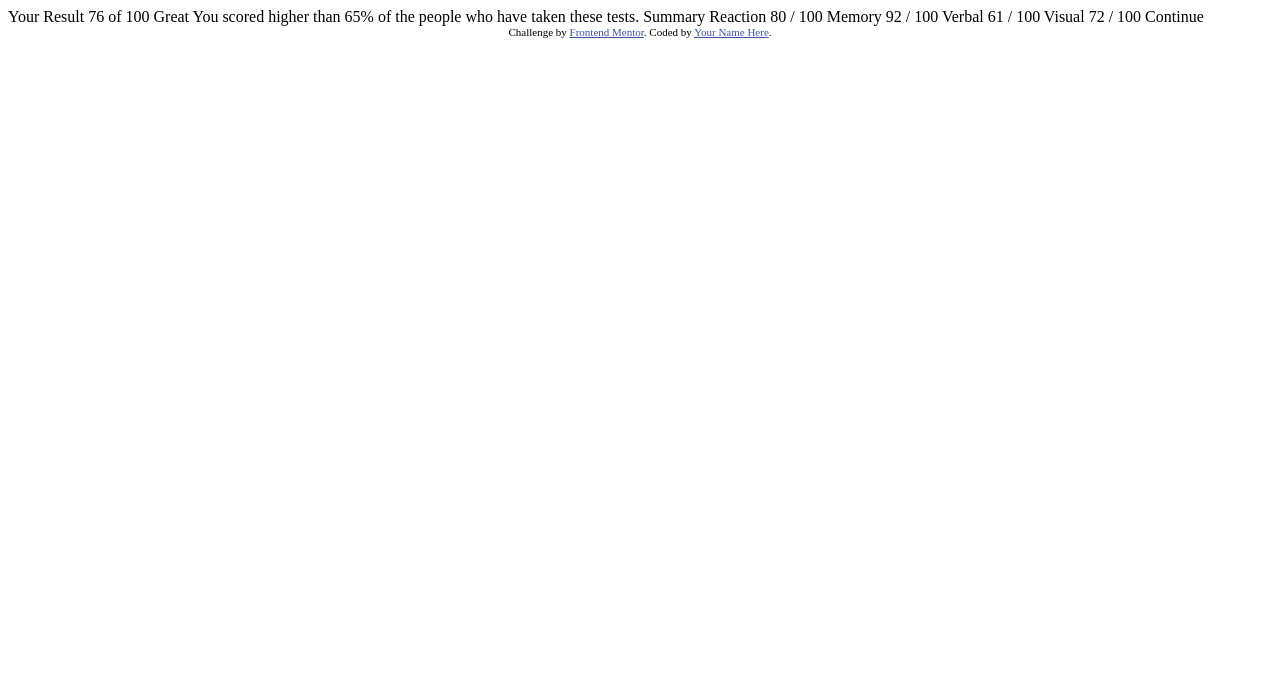
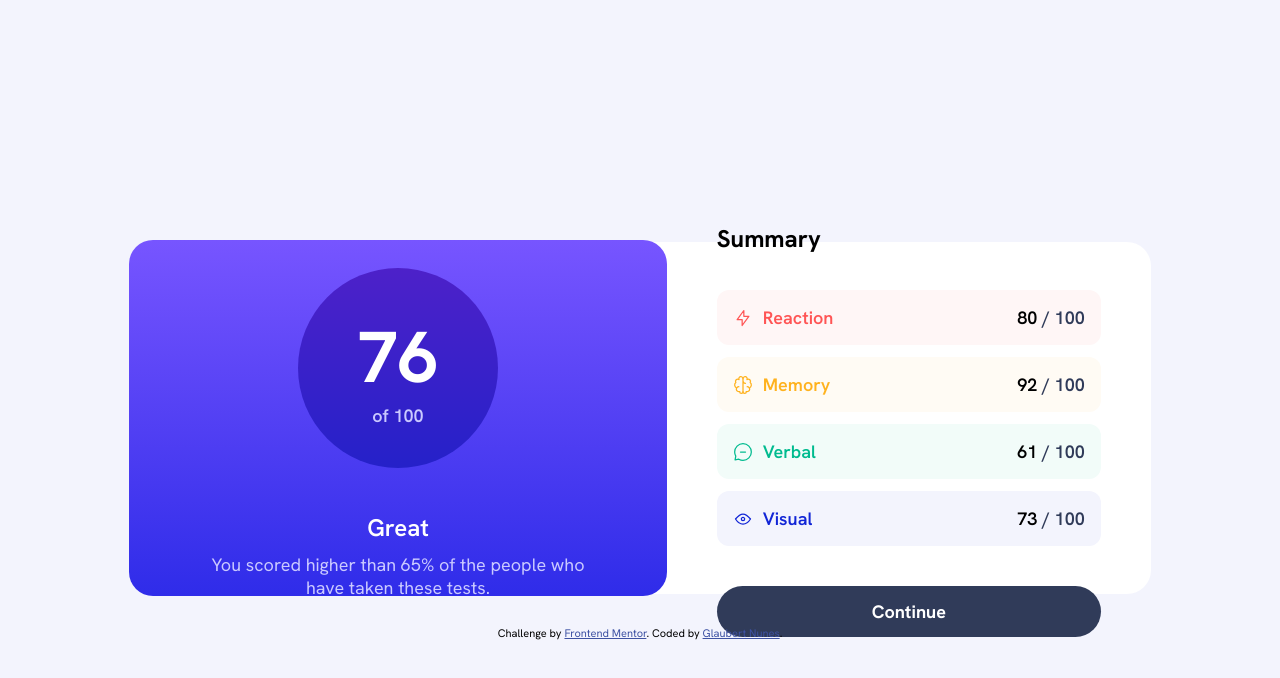
Before and after one commit to Glaubert01/frontEndMentor__Results_summary_component, a plain HTML site: page index.html in a window 1280 px wide. Drawn offline with Linux system fonts and the light colour scheme.

Commit message:
fix(size)

```diff
--- a/index.html
+++ b/index.html
@@ -1,47 +1,103 @@
 <!DOCTYPE html>
 <html lang="en">
   <head>
-  <meta charset="UTF-8">
-  <meta name="viewport" content="width=device-width, initial-scale=1.0"> <!-- displays site properly based on user's device -->
-
-  <link rel="icon" type="image/png" sizes="32x32" href="./assets/images/favicon-32x32.png">
-
-  <title>Frontend Mentor | Results summary component</title>
-
-  <!-- Feel free to remove these styles or customise in your own stylesheet 👍 -->
+    <meta charset="UTF-8" />
+    <meta name="viewport" content="width=device-width, initial-scale=1.0" />
+    <link
+      rel="icon"
+      type="image/png"
+      sizes="32x32"
+      href="./assets/images/favicon-32x32.png"
+    />
+    <link rel="stylesheet" href="style/styles.css" />
+    <!-- <<< FECHA A TAG -->
+    <title>Results</title>
     <style>
-    .attribution { font-size: 11px; text-align: center; }
-    .attribution a { color: hsl(228, 45%, 44%); }
+      .attribution {
+        font-size: 11px;
+        text-align: center;
+      }
+      .attribution a {
+        color: hsl(228, 45%, 44%);
+      }
+    </style>
+    <style>
+      @import url("https://fonts.googleapis.com/css2?family=Hanken+Grotesk:ital,wght@0,100..900;1,100..900&display=swap");
     </style>
   </head>
   <body>
+    <main class="container">
+      <section class="resultado">
+        <span class="titulo">Your Result</span>
 
-  Your Result
-  76
-  of 100
+        <div class="pontuacao">
+          <div class="nota">
+            <span class="valor">76</span>
+            <span class="maximo">of 100</span>
+          </div>
+        </div>
 
-  Great
+        <p class="mensagem">Great</p>
+        <p class="texto">
           You scored higher than 65% of the people who have taken these tests.
+        </p>
+      </section>
 
-  Summary
-
-  Reaction
-  80 / 100
-
-  Memory
-  92 / 100
-
-  Verbal
-  61 / 100
-
-  Visual
-  72 / 100
-
-  Continue
+      <section class="status">
+        <h3 class="container__subtitulo">Summary</h3>
+        <div class="container__info">
+          <ul class="container__stats">
+            <li class="container__item reaction">
+              <img
+                class="container__img"
+                src="/assets/images/icon-reaction.svg"
+                alt="Reaction Icon"
+              />
+              <span class="container__text reacao">Reaction</span>
+              <span class="container__nota">80 </span>
+              <span class="nota__total"> / 100</span>
+            </li>
+            <li class="container__item memory">
+              <img
+                class="container__img"
+                src="/assets/images/icon-memory.svg"
+                alt="Memory Icon"
+              />
+              <span class="container__text memoria">Memory</span>
+              <span class="container__nota">92 </span>
+              <span class="nota__total"> / 100</span>
+            </li>
+            <li class="container__item verbal">
+              <img
+                class="container__img"
+                src="/assets/images/icon-verbal.svg"
+                alt="Verbal Icon"
+              />
+              <span class="container__text fala">Verbal</span>
+              <span class="container__nota">61 </span>
+              <span class="nota__total"> / 100</span>
+            </li>
+            <li class="container__item visual">
+              <img
+                class="container__img"
+                src="/assets/images/icon-visual.svg"
+                alt="Visual Icon"
+              />
+              <span class="container__text visao">Visual</span>
+              <span class="container__nota">73 </span>
+              <span class="nota__total"> / 100</span>
+            </li>
+          </ul>
+        </div>
+        <a href="#" class="submit">Continue</a>
+      </section>
+    </main>
 
     <div class="attribution">
-    Challenge by <a href="https://www.frontendmentor.io?ref=challenge" target="_blank">Frontend Mentor</a>.
-    Coded by <a href="#">Your Name Here</a>.
+      Challenge by
+      <a href="https://www.frontendmentor.io?ref=challenge" target="_blank"
+        >Frontend Mentor</a
+      >. Coded by <a href="https://github.com/Glaubert01">Glaubert Nunes</a>.
     </div>
   </body>
 </html>
--- /dev/null
+++ b/style/styles.css
@@ -0,0 +1,265 @@
+:root {
+  /* Variáveis de gradiente */
+  --gradiente-1: linear-gradient(180deg, #4d21c9 0%, #2521c9 100%);
+  --gradiente-2: linear-gradient(180deg, #7755ff 0%, #2f2ce9 100%);
+  --branco: #ffffff;
+  --texto-secundario: #cac9ff;
+  --fonte-principal: "Hanken Grotesk", sans-serif;
+}
+
+html {
+  font-family: var(--fonte-principal);
+}
+
+body {
+  margin: 0;
+  background: var(--branco);
+}
+
+.container {
+  max-width: auto; /* 360–390px costuma bater com os frames de mobile do Figma */
+  margin: 0 auto;
+}
+
+.resultado {
+  width: 100%;
+  height: 40vh;
+  display: flex;
+  flex-direction: column;
+  align-items: center;
+  color: #fff;
+  text-align: center;
+  border-radius: 0 0 24px 24px;
+  background-image: var(--gradiente-2);
+  overflow: hidden;
+  padding-bottom: 20px;
+}
+
+.titulo {
+  color: var(--texto-secundario);
+  margin: 30px 0;
+  font-weight: 700;
+  font-size: 18px;
+}
+
+.nota {
+  display: flex;
+  flex-direction: column;
+  justify-content: center;
+  align-items: center;
+  width: 100px;
+  height: 100px;
+  border-radius: 50%;
+  padding: 20px;
+  color: #fff;
+  font-weight: bold;
+  background-image: var(--gradiente-1);
+}
+
+.valor {
+  font-size: 56px;
+  font-weight: 700;
+}
+
+.maximo {
+  color: var(--texto-secundario);
+  font-size: 16px;
+  font-weight: 600;
+}
+
+.mensagem {
+  font-size: 24px;
+  font-weight: 600;
+  margin: 24px 0 10px 0;
+}
+
+.texto {
+  margin: 0 15%;
+  color: var(--texto-secundario);
+}
+
+.status {
+  display: flex;
+  flex-direction: column;
+  align-items: flex-start;
+  justify-content: center;
+  margin: 0 30px 16px 30px;
+}
+
+.container__info {
+  width: 100%;
+}
+
+.container__stats {
+  list-style: none;
+  display: flex;
+  flex-direction: column;
+  gap: 12px;
+  padding: 0;
+  margin: 12px 0 20px;
+  width: 100%;
+  font-weight: 600;
+}
+
+.container__item {
+  display: flex;
+  align-items: center;
+  justify-content: space-between;
+  padding: 16px 16px;
+  border-radius: 12px;
+}
+
+.container__img {
+  width: 20px;
+  height: 20px;
+  margin-right: 10px;
+}
+
+.container__text {
+  margin-right: auto;
+}
+
+.container__nota {
+  margin-left: 12px;
+  white-space: nowrap;
+}
+
+.reaction {
+  background-color: #fff6f6;
+}
+
+.reacao {
+  color: #ff5555;
+}
+
+.memory {
+  background-color: #fffbf4;
+}
+
+.memoria {
+  color: #ffb21e;
+}
+
+.verbal {
+  background-color: #f2fcf9;
+}
+
+.fala {
+  color: #00bb8f;
+}
+
+.visual {
+  background-color: #f3f4fd;
+}
+
+.visao {
+  color: #1125d6;
+}
+
+.nota__total {
+  color: #303b59;
+  margin-left: 5px;
+}
+
+.submit {
+  display: block;
+  width: 100%;
+  text-align: center;
+  padding: 14px 0px;
+  border-radius: 28px;
+  text-decoration: none;
+  background-color: #303b59;
+  color: var(--branco);
+  font-size: 18px;
+  font-weight: bold;
+}
+
+@media screen and (min-width: 870px) {
+  body {
+    background-color: #f3f4fd;
+  }
+
+  .container {
+    display: flex;
+    flex-direction: row;
+    align-items: center;
+    justify-content: center;
+    margin-top: 30vh;
+    margin-bottom: 30px;
+  }
+
+  .resultado {
+    margin-left: 2%;
+    justify-content: center;
+    width: 42%;
+    height: 42vh;
+    border-radius: 24px;
+    z-index: 2;
+  }
+
+  .status {
+    background-color: var(--branco);
+    height: 44vh;
+    width: 30%;
+    padding: 0 50px 0 100px;
+    margin: 0;
+    border-radius: 0 24px 24px 0;
+    margin-left: -50px;
+    margin-right: 2%;
+  }
+
+  .nota {
+    height: 160px;
+    width: 160px;
+    margin-bottom: 20px;
+  }
+
+  .texto {
+    margin-bottom: 40px;
+  }
+
+  .valor {
+    font-size: 72px;
+  }
+
+  .maximo {
+    font-size: 18px;
+  }
+
+  .titulo {
+    font-size: 24px;
+  }
+
+  .texto {
+    font-size: 18px;
+  }
+
+  .container__subtitulo {
+    font-size: 24px;
+  }
+
+  .container__item {
+    font-size: 18px;
+  }
+
+  .submit {
+    margin-top: 20px;
+  }
+}
+
+@media screen and (min-width: 1440px) {
+  .resultado {
+    width: 20%;
+    height: 30%;
+  }
+
+  .status {
+    width: 20%;
+    padding-top: 52px;
+    padding-bottom: 52px;
+  }
+
+  .submit:hover {
+    background-image: var(--gradiente-2);
+  }
+}
```
Also changed, not shown: 1 other file. Lines whose indentation alone changed are shown as unchanged.
